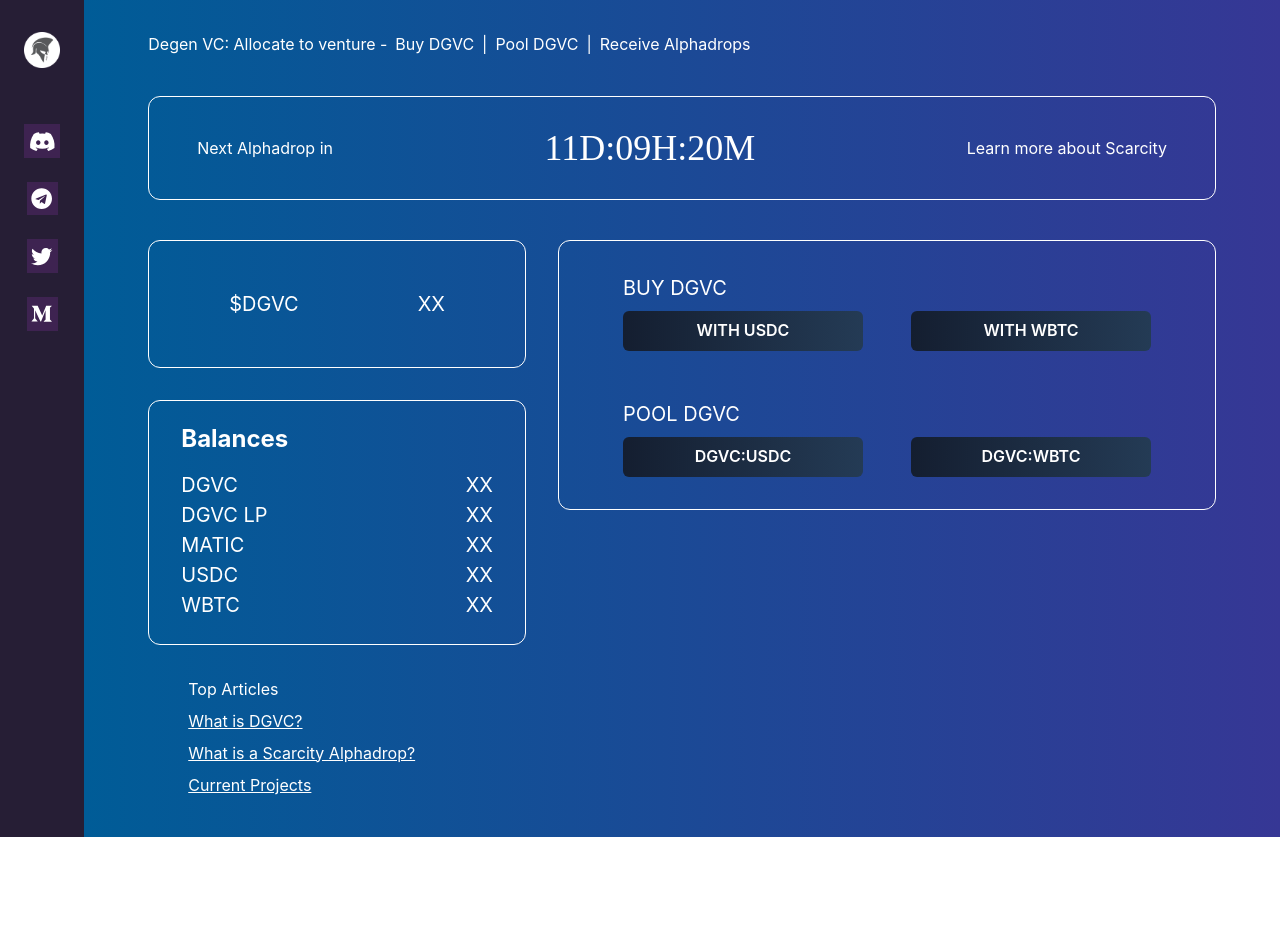
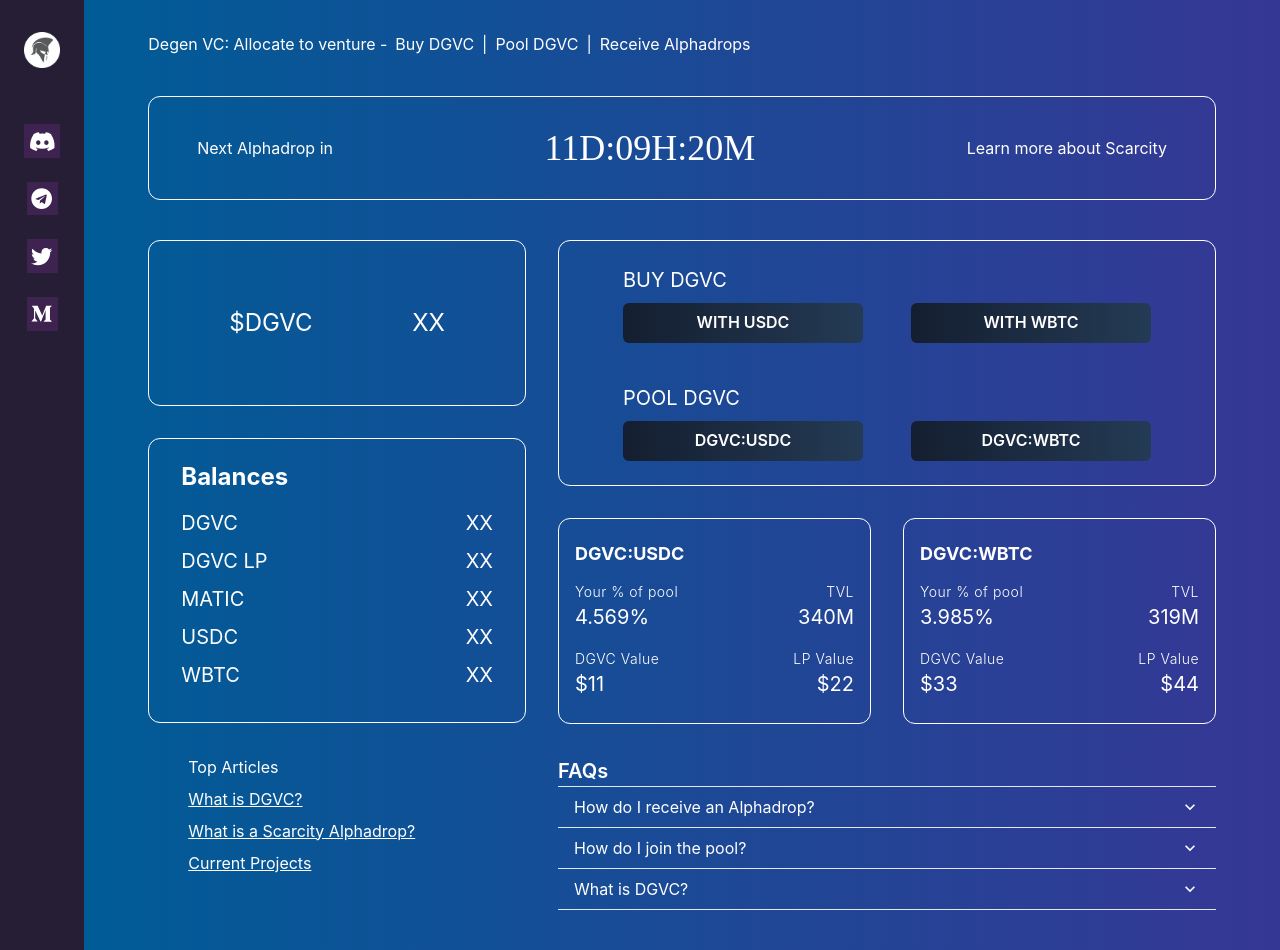
Before and after one commit to apoorvlathey/degen-vc-dashboard, a React (Create React App) app: page / in a window 1280 px wide. Before the commit the page ends 837 px from the top, so only its background shows below. Built offline with nearby package versions, Linux system fonts and the light colour scheme; a web font is replaced by a local one.

Commit message:
create LPInfo and FAQs

```diff
--- a/src/components/MainArea/Balances.tsx
+++ b/src/components/MainArea/Balances.tsx
@@ -1,4 +1,4 @@
-import { VStack, HStack, Text, Spacer, Box, Heading } from "@chakra-ui/react";
+import { HStack, Text, Spacer, Box, Heading } from "@chakra-ui/react";
 
 const TokenBalance = ({
   tokenName,
@@ -7,7 +7,7 @@ const TokenBalance = ({
   tokenName: string;
   balance: string;
 }) => (
-  <HStack fontSize="xl">
+  <HStack fontSize="xl" pb="0.5rem">
     <Text textTransform="uppercase">{tokenName}</Text>
     <Spacer />
     <Text>{balance}</Text>
@@ -17,7 +17,7 @@ const TokenBalance = ({
 function Balances() {
   return (
     <Box pt="2rem">
-      <Box border="1.5px solid white" py="1.5rem" px="2rem" rounded="xl">
+      <Box border="1.5px solid white" p="1.5rem" px="2rem" rounded="xl">
         <Heading fontSize="2xl" pb="1rem">
           Balances
         </Heading>
--- a/src/components/MainArea/BuyPoolBox.tsx
+++ b/src/components/MainArea/BuyPoolBox.tsx
@@ -1,7 +1,9 @@
-import { HStack, VStack, Text, Button, Box } from "@chakra-ui/react";
+import { HStack, VStack, Text, Button, Box, Link } from "@chakra-ui/react";
 
-const Btn = ({ text }: { text: string }) => (
+const Btn = ({ text, href }: { text: string; href: string }) => (
+  <Link href={href} isExternal>
     <Button
+      as="a"
       w="15rem"
       textTransform="uppercase"
       bgGradient="linear(to-r, #141E30, #243B55)"
@@ -11,32 +13,33 @@ const Btn = ({ text }: { text: string }) => (
     >
       {text}
     </Button>
+  </Link>
 );
 
 function BuyPoolBox() {
   return (
     <VStack
       border="1.5px solid white"
-      py="2rem"
+      py="1.5rem"
       px="4rem"
       fontSize="xl"
       rounded="xl"
       textTransform="uppercase"
       alignItems="flex-start"
-      spacing="3rem"
+      spacing="2.5rem"
     >
       <Box>
         <Text>BUY DGVC</Text>
         <HStack pt="0.5rem" spacing="3rem">
-          <Btn text="with USDC" />
-          <Btn text="with WBTC" />
+          <Btn text="with USDC" href="" />
+          <Btn text="with WBTC" href="" />
         </HStack>
       </Box>
       <Box>
         <Text>Pool DGVC</Text>
         <HStack pt="0.5rem" spacing="3rem">
-          <Btn text="DGVC:USDC" />
-          <Btn text="DGVC:WBTC" />
+          <Btn text="DGVC:USDC" href="" />
+          <Btn text="DGVC:WBTC" href="" />
         </HStack>
       </Box>
     </VStack>
--- a/src/components/MainArea/DGVCPrice.tsx
+++ b/src/components/MainArea/DGVCPrice.tsx
@@ -4,9 +4,9 @@ function DGVCPrice() {
   return (
     <HStack
       border="1.5px solid white"
-      py="3rem"
+      py="4rem"
       px="5rem"
-      fontSize="xl"
+      fontSize="2xl"
       rounded="xl"
     >
       <Text>$DGVC</Text>
--- /dev/null
+++ b/src/components/MainArea/FAQ.tsx
@@ -0,0 +1,67 @@
+import {
+  Box,
+  Text,
+  Accordion,
+  AccordionItem,
+  AccordionButton,
+  AccordionIcon,
+  AccordionPanel,
+} from "@chakra-ui/react";
+
+function FAQ() {
+  return (
+    <Box pt="2rem">
+      <Text fontSize="xl" fontWeight="semibold">
+        FAQs
+      </Text>
+      <Accordion allowToggle>
+        <AccordionItem>
+          <h2>
+            <AccordionButton>
+              <Box flex="1" textAlign="left">
+                How do I receive an Alphadrop?
+              </Box>
+              <AccordionIcon />
+            </AccordionButton>
+          </h2>
+          <AccordionPanel pb={4}>
+            Lorem ipsum dolor sit amet, consectetur adipiscing elit, sed do
+            eiusmod tempor incididunt ut labore et dolore magna aliqua. Ut enim.
+          </AccordionPanel>
+        </AccordionItem>
+
+        <AccordionItem>
+          <h2>
+            <AccordionButton>
+              <Box flex="1" textAlign="left">
+                How do I join the pool?
+              </Box>
+              <AccordionIcon />
+            </AccordionButton>
+          </h2>
+          <AccordionPanel pb={4}>
+            Lorem ipsum dolor sit amet, consectetur adipiscing elit, sed do
+            eiusmod tempor incididunt ut labore et dolore magna aliqua. Ut enim.
+          </AccordionPanel>
+        </AccordionItem>
+
+        <AccordionItem>
+          <h2>
+            <AccordionButton>
+              <Box flex="1" textAlign="left">
+                What is DGVC?
+              </Box>
+              <AccordionIcon />
+            </AccordionButton>
+          </h2>
+          <AccordionPanel pb={4}>
+            Lorem ipsum dolor sit amet, consectetur adipiscing elit, sed do
+            eiusmod tempor incididunt ut labore et dolore magna aliqua. Ut enim.
+          </AccordionPanel>
+        </AccordionItem>
+      </Accordion>
+    </Box>
+  );
+}
+
+export default FAQ;
--- /dev/null
+++ b/src/components/MainArea/LPInfoCard.tsx
@@ -0,0 +1,60 @@
+import { HStack, Text, Spacer, Heading, Box } from "@chakra-ui/react";
+
+function LPInfoCard({
+  poolName,
+  poolPercentage,
+  tvl,
+  dgvcValue,
+  lpValue,
+}: {
+  poolName: string;
+  poolPercentage: number;
+  tvl: number;
+  dgvcValue: number;
+  lpValue: number;
+}) {
+  return (
+    <Box
+      border="1.5px solid white"
+      py="1.5rem"
+      px="1rem"
+      w="100%"
+      fontSize="xl"
+      rounded="xl"
+    >
+      <Heading fontSize="lg" pb="1rem">
+        {poolName}
+      </Heading>
+      <HStack letterSpacing="wide">
+        <Text fontSize="sm" fontWeight="light">
+          Your % of pool
+        </Text>
+        <Spacer />
+        <Text fontSize="sm" fontWeight="light">
+          TVL
+        </Text>
+      </HStack>
+      <HStack>
+        <Text>{poolPercentage}%</Text>
+        <Spacer />
+        <Text>{tvl}M</Text>
+      </HStack>
+      <HStack pt="1rem" letterSpacing="wide">
+        <Text fontSize="sm" fontWeight="light">
+          DGVC Value
+        </Text>
+        <Spacer />
+        <Text fontSize="sm" fontWeight="light">
+          LP Value
+        </Text>
+      </HStack>
+      <HStack>
+        <Text>${dgvcValue}</Text>
+        <Spacer />
+        <Text>${lpValue}</Text>
+      </HStack>
+    </Box>
+  );
+}
+
+export default LPInfoCard;
--- a/src/components/MainArea/index.tsx
+++ b/src/components/MainArea/index.tsx
@@ -4,6 +4,8 @@ import ArticlesList from "./ArticlesList";
 import Balances from "./Balances";
 import BuyPoolBox from "./BuyPoolBox";
 import DGVCPrice from "./DGVCPrice";
+import FAQ from "./FAQ";
+import LPInfoCard from "./LPInfoCard";
 import TopLinks from "./TopLinks";
 
 function MainArea() {
@@ -33,6 +35,29 @@ function MainArea() {
           </Box>
           <Box flex={1} pb="2">
             <BuyPoolBox />
+            <Stack
+              direction="row"
+              pt="2rem"
+              alignItems="stretch"
+              justifyContent="space-between"
+              spacing="2rem"
+            >
+              <LPInfoCard
+                poolName="DGVC:USDC"
+                poolPercentage={4.569}
+                tvl={340}
+                dgvcValue={11}
+                lpValue={22}
+              />
+              <LPInfoCard
+                poolName="DGVC:WBTC"
+                poolPercentage={3.985}
+                tvl={319}
+                dgvcValue={33}
+                lpValue={44}
+              />
+            </Stack>
+            <FAQ />
           </Box>
         </Stack>
       </Box>
```
Lines whose indentation alone changed are shown as unchanged.
